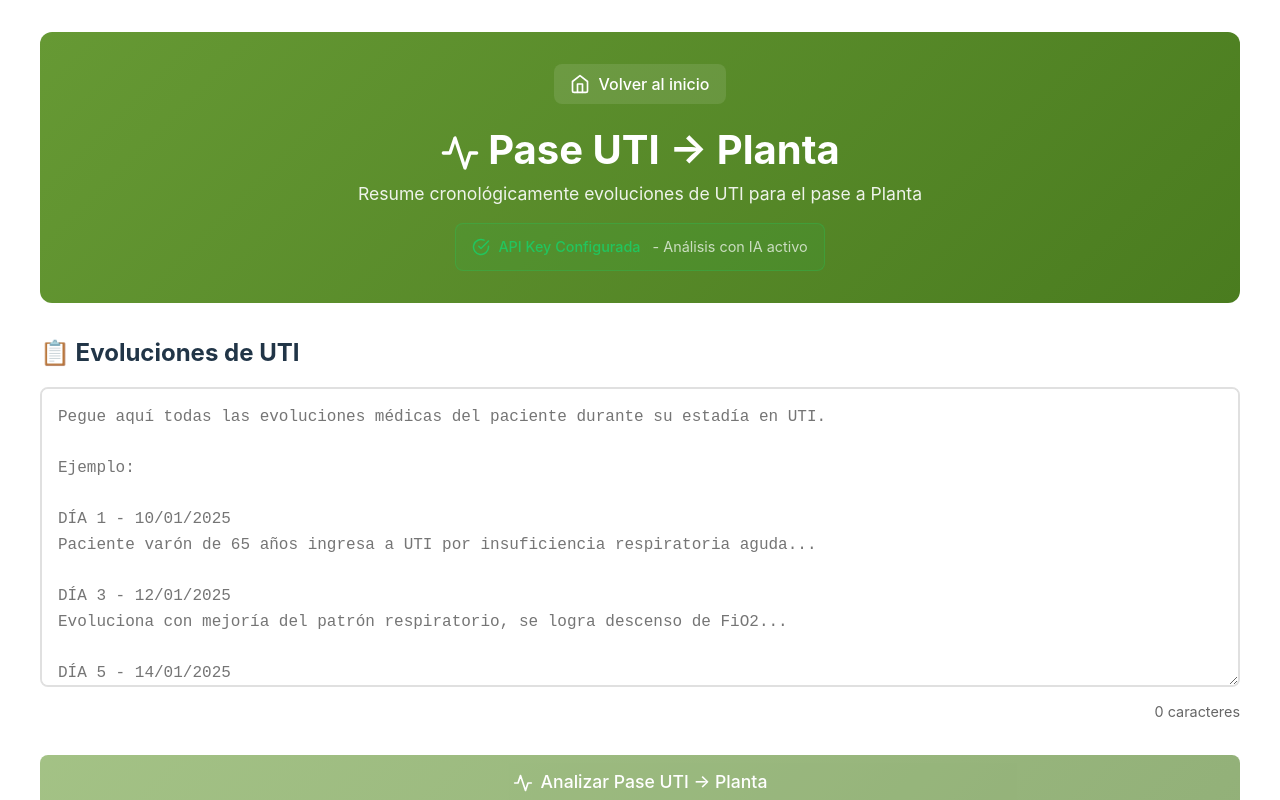
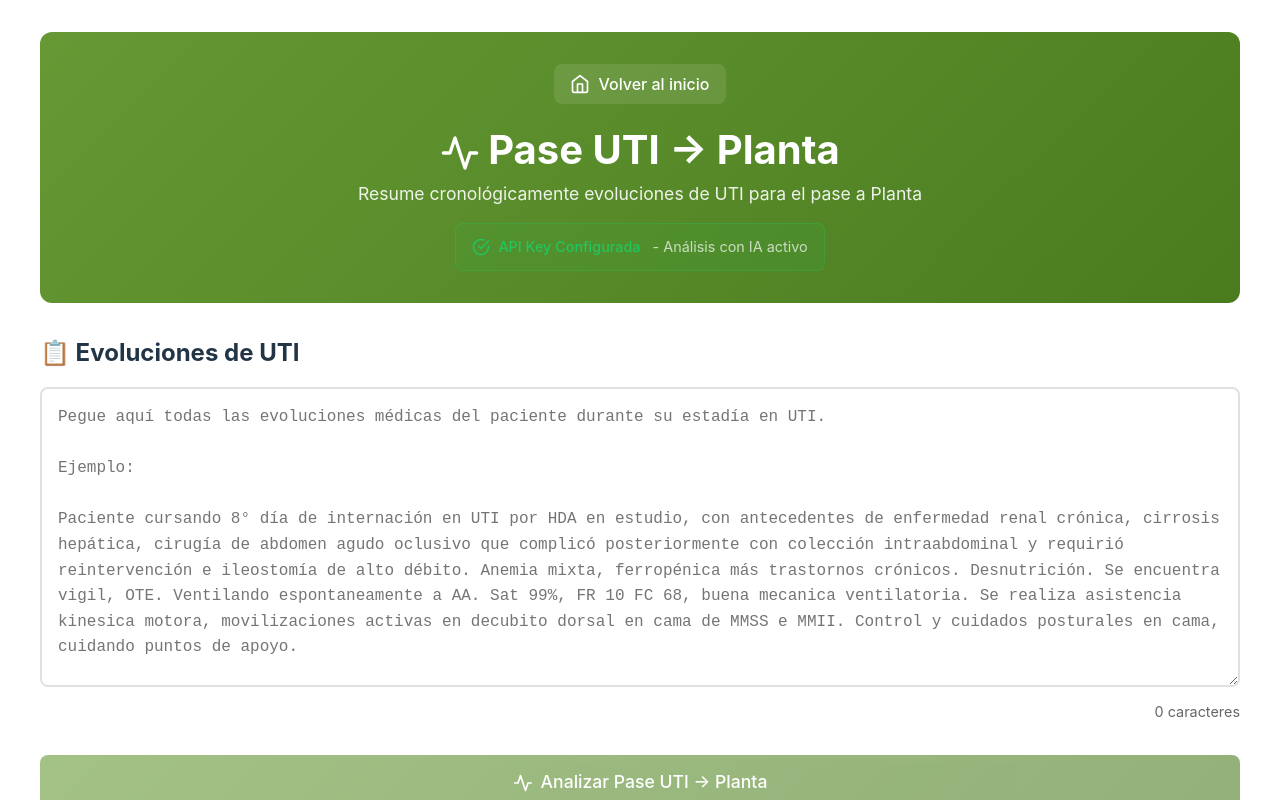
Before and after one commit to rodridega/clinic-app, a React (Vite) app: page /clinic-app/uti-transfer in a window 1280 px wide. Shown: the top 800 px of the page. Built offline with nearby package versions, Linux system fonts and the light colour scheme; no server answers.

Commit message:
feat: Update placeholder text in UtiTransferForm for improved clarity; comment out Clinical Review link in Home page

```diff
--- a/src/components/UtiTransferForm.tsx
+++ b/src/components/UtiTransferForm.tsx
@@ -26,7 +26,12 @@ export default function UtiTransferForm({ onAnalyze, isLoading }: UtiTransferFor
                         className="clinical-textarea"
                         value={evolutions}
                         onChange={(e) => setEvolutions(e.target.value)}
-                        placeholder="Pegue aquí todas las evoluciones médicas del paciente durante su estadía en UTI.&#10;&#10;Ejemplo:&#10;&#10;DÍA 1 - 10/01/2025&#10;Paciente varón de 65 años ingresa a UTI por insuficiencia respiratoria aguda...&#10;&#10;DÍA 3 - 12/01/2025&#10;Evoluciona con mejoría del patrón respiratorio, se logra descenso de FiO2...&#10;&#10;DÍA 5 - 14/01/2025&#10;Se decide pase a sala general..."
+                        placeholder="Pegue aquí todas las evoluciones médicas del paciente durante su estadía en UTI.&#10;&#10;Ejemplo:&#10;&#10;Paciente cursando 8° día de internación en UTI por HDA en estudio, con antecedentes de enfermedad renal crónica, cirrosis hepática, cirugía de abdomen agudo oclusivo que complicó posteriormente con colección intraabdominal y requirió reintervención e ileostomía de alto débito. Anemia mixta, ferropénica más trastornos crónicos. Desnutrición. Se encuentra vigil, OTE. Ventilando espontaneamente a AA. Sat 99%, FR 10 FC 68, buena mecanica ventilatoria. Se realiza asistencia kinesica motora, movilizaciones activas en decubito dorsal en cama de MMSS e MMII. Control y cuidados posturales en cama, cuidando puntos de apoyo.
+
+--------------------------------------------------------------------------------
+
+Evolución:
+Evolución UTI turno noche: Paciente masculino de 58 años de edad, con antecedentes de ERC, cirrosis hepática de causa no etílica Child B, cirugia de abdomen por obstrucción por fitobezoar, reintervenido por colección intraabdominal con ileostomía (hace mas de 10 años), anemia mixta, ferropénica más trastornos crónicos, desnutrición proteico-calórica con alimentación enteral, internación domiciliaria, Internación en Sanatorio 08/09/25-26/10/25 por bacteriemia a ECN"
                         disabled={isLoading}
                         required
                     />
--- a/src/pages/Home.tsx
+++ b/src/pages/Home.tsx
@@ -21,7 +21,7 @@ export default function Home() {
 
       <div className="home-cards-container">
         {/* Clinical Review Card */}
-        <Link to="/clinical-review" className="home-card">
+        {/*  <Link to="/clinical-review" className="home-card">
           <div className="home-card-icon">
             <FileText size={48} />
           </div>
@@ -35,7 +35,7 @@ export default function Home() {
           <div className="home-card-action">
             Comenzar <ArrowRight size={20} />
           </div>
-        </Link>
+        </Link> */}
 
         {/* UTI Transfer Card */}
         <Link to="/uti-transfer" className="home-card">
```
